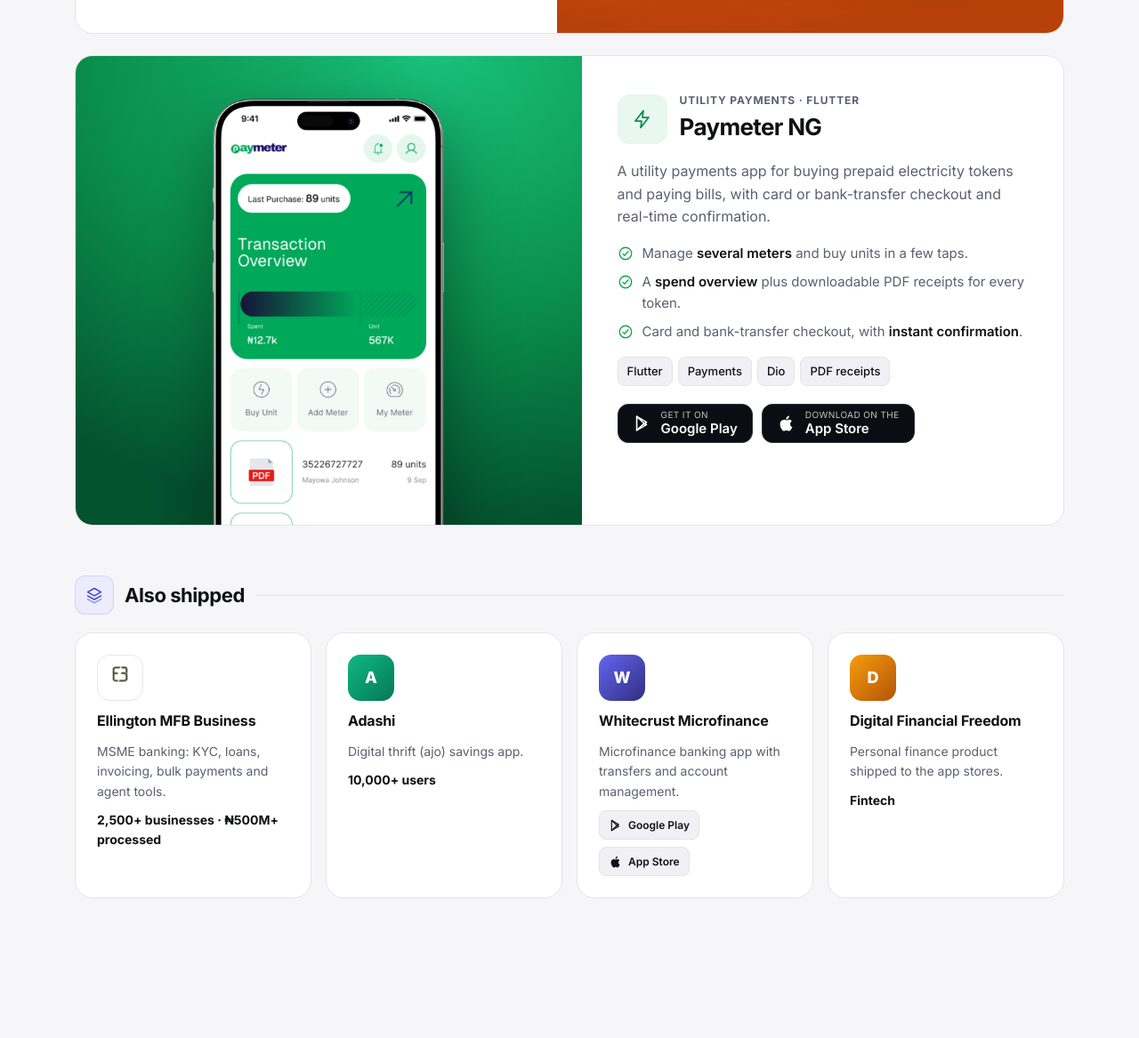
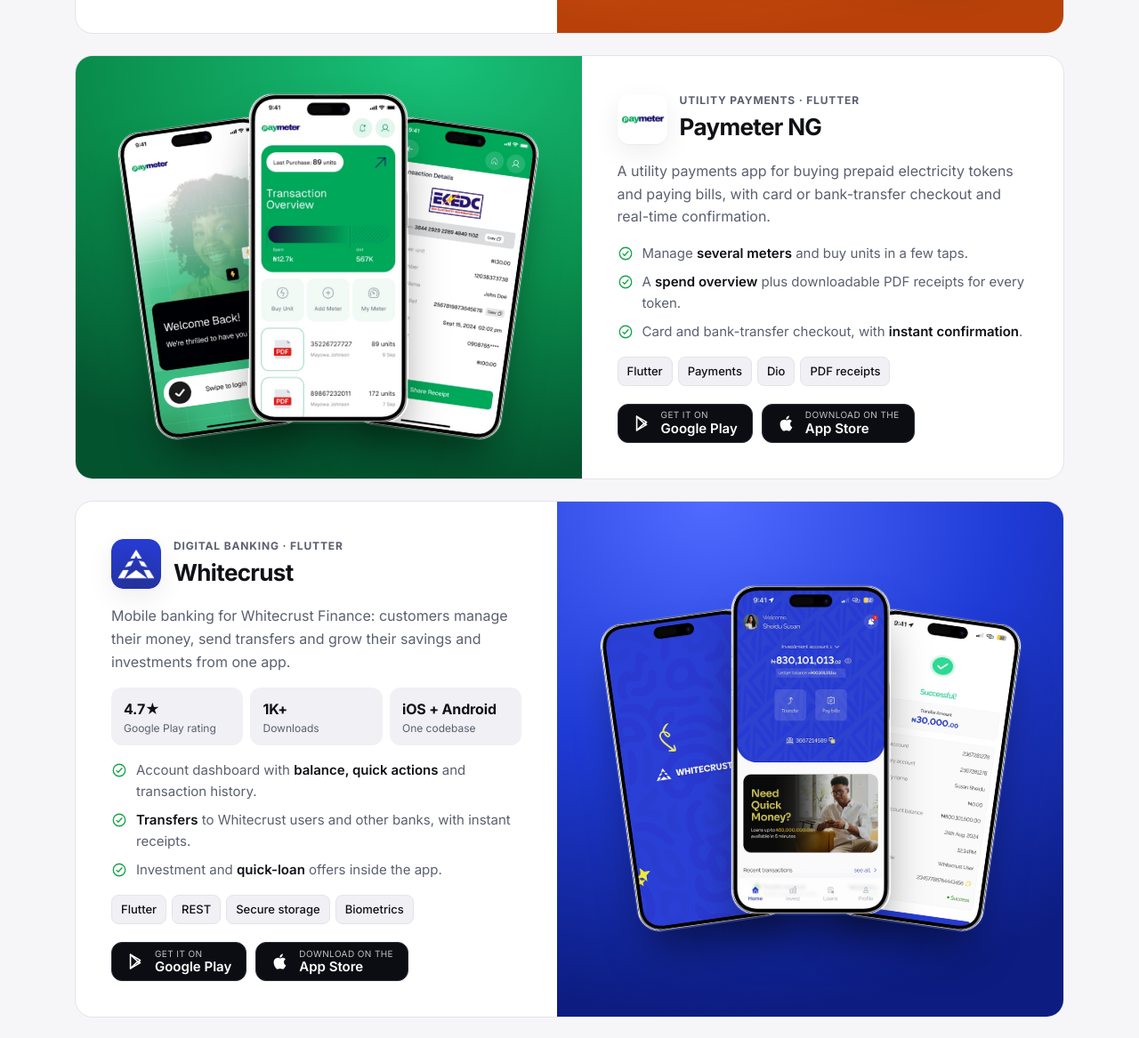
Before and after one commit to Shalllom/Shalllom.github.io, a plain HTML site: page index.html in a window 1280 px wide. Shown: the part 4954-6121 px from the top of the page at 89% size. Drawn offline with Linux system fonts and the light colour scheme.

Commit message:
Add Whitecrust and Paymeter store screenshots
Co-Authored-By: Claude Opus 5.5 <noreply@anthropic.com>

```diff
--- a/index.html
+++ b/index.html
@@ -222,7 +222,8 @@
   .m-ag { background: radial-gradient(120% 100% at 30% 0%, #3a4bd1, #1b2575 55%, #10164a); }
   .m-pa { background: radial-gradient(120% 100% at 20% 0%, #2f8fe0, #1b5fb8 45%, #e8741e 130%); }
   .m-tatd { background: radial-gradient(120% 100% at 30% 0%, #ff9a4d, #f26a1b 50%, #b8410a); }
-  .m-pm { background: radial-gradient(120% 100% at 70% 0%, #19c27a, #0a8f4d 55%, #04532f); align-items: flex-end; }
+  .m-pm { background: radial-gradient(120% 100% at 70% 0%, #19c27a, #0a8f4d 55%, #04532f); }
+  .m-wc { background: radial-gradient(120% 100% at 30% 0%, #4f6bff, #1f3bd6 50%, #0c1c80); }
   .pm-img { width: 260px; margin-top: 48px; margin-bottom: -60px; filter: drop-shadow(0 30px 40px rgba(0,0,0,.4)); transition: .35s; }
   .feature:hover .pm-img { transform: translateY(-12px); }
   .shots { display: flex; align-items: center; justify-content: center; padding: 40px 20px; }
@@ -268,7 +269,7 @@
   @media (max-width: 760px) { .duo { grid-template-columns: 1fr; } }
 
   /* Also shipped */
-  .also-grid { display: grid; grid-template-columns: repeat(4, 1fr); gap: 16px; }
+  .also-grid { display: grid; grid-template-columns: repeat(3, 1fr); gap: 16px; }
   .also-card { display: flex; flex-direction: column; gap: 10px; }
   .also-card .lg { width: 52px; height: 52px; border-radius: 14px; display: grid; place-items: center; background: #fff; border: 1px solid #e6e6ee; overflow: hidden; }
   .also-card .lg img { width: 40px; height: 40px; object-fit: contain; }
@@ -601,7 +602,7 @@
 
     <article class="card feature rev reveal">
       <div class="f-body">
-        <div class="f-head"><span class="ic-tile" style="width:56px;height:56px;border-radius:14px;background:#e8f7ef;color:#0a8f4d;border:0"><svg class="ic ic-lg"><use href="#i-zap"/></svg></span><div><div class="tag">Utility payments · Flutter</div><h3>Paymeter NG</h3></div></div>
+        <div class="f-head"><img src="assets/paymeter-icon.png" alt="Paymeter app icon"><div><div class="tag">Utility payments · Flutter</div><h3>Paymeter NG</h3></div></div>
         <p>A utility payments app for buying prepaid electricity tokens and paying bills, with card or bank-transfer checkout and real-time confirmation.</p>
         <ul class="ticks">
           <li><svg class="ic"><use href="#i-check"/></svg><span>Manage <b>several meters</b> and buy units in a few taps.</span></li>
@@ -614,7 +615,38 @@
           <a class="store" href="https://apps.apple.com/ng/app/paymeter-ng/id6737909904" target="_blank" rel="noopener"><svg class="ic"><use href="#i-apple"/></svg><span><small>Download on the</small><b>App Store</b></span></a>
         </div>
       </div>
-      <div class="f-media m-pm"><img class="pm-img" src="assets/paymeter-mock.png" alt="Paymeter home screen with transaction overview" loading="lazy"></div>
+      <div class="f-media m-pm">
+        <div class="shots">
+          <img src="assets/pm-1.jpg" alt="Paymeter welcome screen" loading="lazy">
+          <img src="assets/pm-6.jpg" alt="Paymeter transaction overview with units and spend" loading="lazy">
+          <img src="assets/pm-7.jpg" alt="Paymeter electricity token receipt" loading="lazy">
+        </div>
+      </div>
+    </article>
+
+    <article class="card feature reveal">
+      <div class="f-body">
+        <div class="f-head"><img src="assets/whitecrust-icon.png" alt="Whitecrust app icon"><div><div class="tag">Digital banking · Flutter</div><h3>Whitecrust</h3></div></div>
+        <p>Mobile banking for Whitecrust Finance: customers manage their money, send transfers and grow their savings and investments from one app.</p>
+        <div class="mini-stats"><div><b>4.7★</b><small>Google Play rating</small></div><div><b>1K+</b><small>Downloads</small></div><div><b>iOS + Android</b><small>One codebase</small></div></div>
+        <ul class="ticks">
+          <li><svg class="ic"><use href="#i-check"/></svg><span>Account dashboard with <b>balance, quick actions</b> and transaction history.</span></li>
+          <li><svg class="ic"><use href="#i-check"/></svg><span><b>Transfers</b> to Whitecrust users and other banks, with instant receipts.</span></li>
+          <li><svg class="ic"><use href="#i-check"/></svg><span>Investment and <b>quick-loan</b> offers inside the app.</span></li>
+        </ul>
+        <div class="chips"><span class="chip">Flutter</span><span class="chip">REST</span><span class="chip">Secure storage</span><span class="chip">Biometrics</span></div>
+        <div class="f-actions">
+          <a class="store" href="https://play.google.com/store/apps/details?id=com.tm30.whitecrustng" target="_blank" rel="noopener"><svg class="ic"><use href="#i-play"/></svg><span><small>Get it on</small><b>Google Play</b></span></a>
+          <a class="store" href="https://apps.apple.com/ng/app/whitecrust/id6754378446" target="_blank" rel="noopener"><svg class="ic"><use href="#i-apple"/></svg><span><small>Download on the</small><b>App Store</b></span></a>
+        </div>
+      </div>
+      <div class="f-media m-wc">
+        <div class="shots">
+          <img src="assets/wc-1.jpg" alt="Whitecrust splash screen" loading="lazy">
+          <img src="assets/wc-3.jpg" alt="Whitecrust account dashboard" loading="lazy">
+          <img src="assets/wc-4.jpg" alt="Whitecrust successful transfer receipt" loading="lazy">
+        </div>
+      </div>
     </article>
 
     <!-- Also shipped -->
@@ -622,7 +654,7 @@
     <div class="also-grid">
       <div class="card also-card reveal"><span class="lg"><img src="assets/ellington-logo.png" alt=""></span><h4>Ellington MFB Business</h4><p>MSME banking: KYC, loans, invoicing, bulk payments and agent tools.</p><span class="num">2,500+ businesses · ₦500M+ processed</span></div>
       <div class="card also-card reveal"><span class="lg txt" style="background:linear-gradient(135deg,#10b981,#047857)">A</span><h4>Adashi</h4><p>Digital thrift (ajo) savings app.</p><span class="num">10,000+ users</span></div>
-      <div class="card also-card reveal"><span class="lg txt" style="background:linear-gradient(135deg,#6366f1,#312e81)">W</span><h4>Whitecrust Microfinance</h4><p>Microfinance banking app with transfers and account management.</p><span class="mini-links"><a href="https://play.google.com/store/apps/details?id=com.tm30.whitecrustng" target="_blank" rel="noopener"><svg class="ic ic-sm"><use href="#i-play"/></svg>Google Play</a><a href="https://apps.apple.com/ng/app/whitecrust/id6754378446" target="_blank" rel="noopener"><svg class="ic ic-sm"><use href="#i-apple"/></svg>App Store</a></span></div>
+
       <div class="card also-card reveal"><span class="lg txt" style="background:linear-gradient(135deg,#f59e0b,#b45309)">D</span><h4>Digital Financial Freedom</h4><p>Personal finance product shipped to the app stores.</p><span class="num">Fintech</span></div>
     </div>
   </div>
```
Also changed, not shown: assets/paymeter-icon.png (added), assets/paymeter-mock.png (deleted), assets/pm-1.jpg (added), assets/pm-6.jpg (added), assets/pm-7.jpg (added), assets/wc-1.jpg (added), assets/wc-3.jpg (added), assets/wc-4.jpg (added), assets/whitecrust-icon.png (added).
